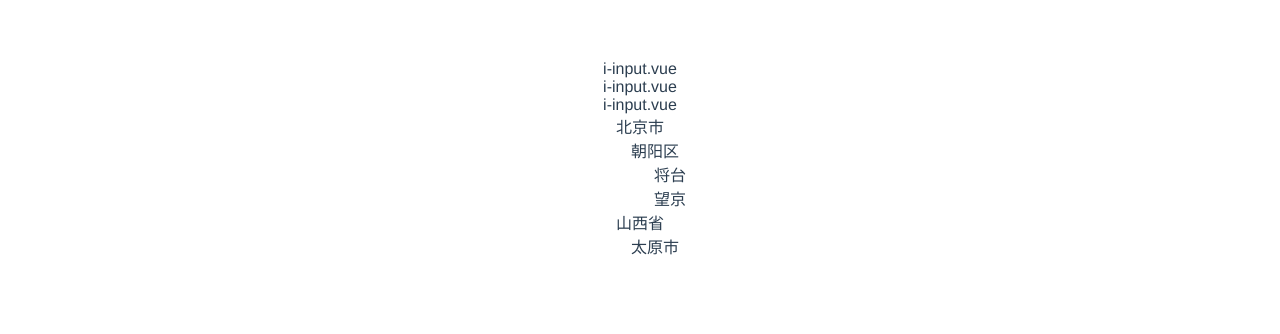
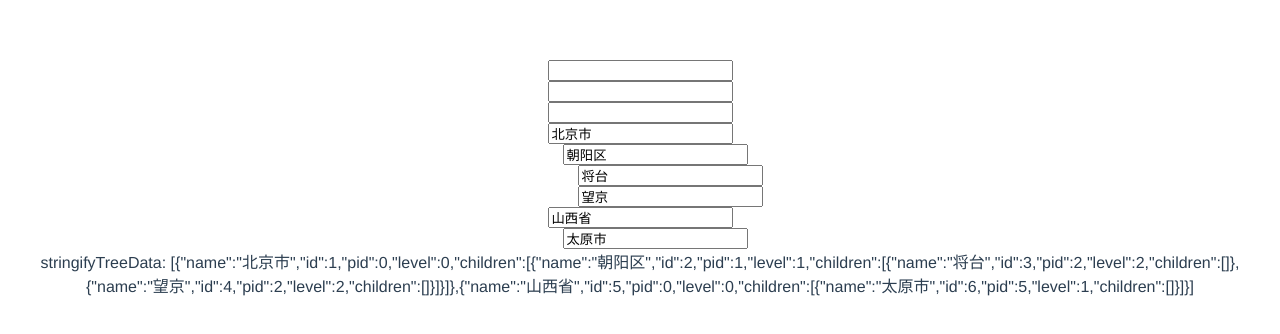
Before and after one commit to zhaoyiming0803/test-vue-component, a Vue app: page / in a window 1280 px wide. Shown: the top 334 px of the page. Built offline with nearby package versions, Linux system fonts and the light colour scheme.

Commit message:
test: change data on tree data struct by vue

```diff
--- a/src/App.vue
+++ b/src/App.vue
@@ -8,6 +8,7 @@
       </IFormItem>
     </IForm>
     <ITree v-for="(item, index) in treeData" :key="index" :nodeData="item"></ITree>
+    <div>stringifyTreeData: {{ stringifyTreeData }}</div>
   </div>
 </template>
 
@@ -39,6 +40,11 @@ export default {
       treeData: []
     }
   },
+  computed: {
+    stringifyTreeData () {
+      return JSON.stringify(this.treeData)
+    }
+  },
   created () {
     this.treeData = this.formatCityList(cityList)
   },
--- a/src/components/i-input.vue
+++ b/src/components/i-input.vue
@@ -1,6 +1,6 @@
 <template>
   <div class="i-input-container">
-    i-input.vue
+    <input v-model="currentValue" />
   </div>
 </template>
 
@@ -11,6 +11,24 @@ import searchComponent from '../mixins//searchComponent.js'
 export default {
   mixins: [EventEmitter, searchComponent],
   name: 'i-input',
+  props: {
+    value: {
+      type: String,
+      default () {
+        return ''
+      }
+    }
+  },
+  data () {
+    return {
+      currentValue: this.value
+    }
+  },
+  watch: {
+    currentValue (newValue) {
+      this.$emit('change', newValue)
+    }
+  },
   mounted () {
     this.$on('on-form-message', message => {
       console.log('message: ', message)
--- a/src/components/i-tree.vue
+++ b/src/components/i-tree.vue
@@ -1,6 +1,8 @@
 <template>
   <div class="i-tree-container">
-    <div class="i-node-name" :style="{ 'margin-left': nodeData.level * 30 + 'px' }">{{ nodeData.name }}</div>
+    <div class="i-node-name" :style="{ 'margin-left': nodeData.level * 30 + 'px' }">
+      <IInput :value="nodeData.name" @change="onChangeNodeName"></IInput>
+    </div>
     <div v-if="nodeData.children">
       <i-tree v-for="(item, index) in nodeData.children" :key="index" :nodeData="item"></i-tree>
     </div>
@@ -8,8 +10,12 @@
 </template>
 
 <script>
+import IInput from './i-input.vue'
 export default {
   name: 'i-tree',
+  components: {
+    IInput
+  },
   props: {
     nodeData: {
       type: Object,
@@ -17,6 +23,11 @@ export default {
         return {}
       }
     }
+  },
+  methods: {
+    onChangeNodeName (value) {
+      this.nodeData.name = value
+    }
   }
 }
 </script>
```
